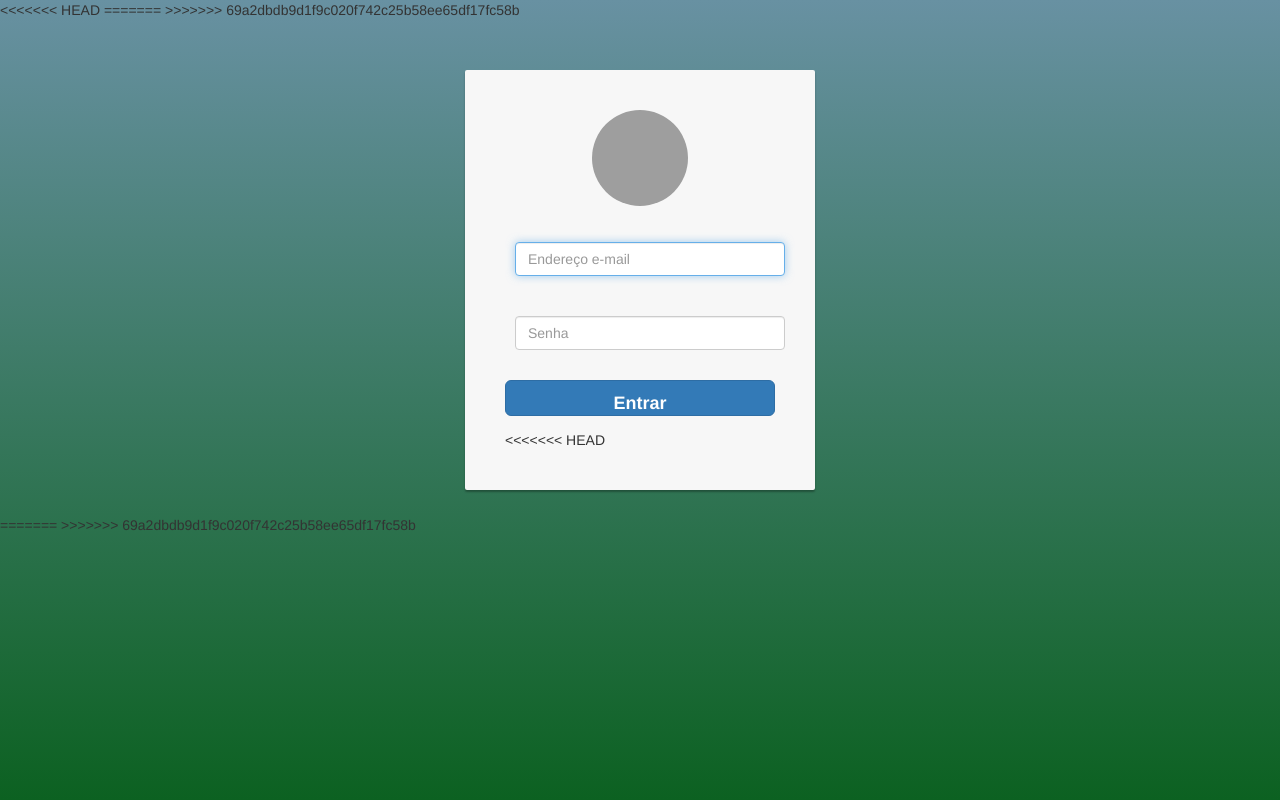
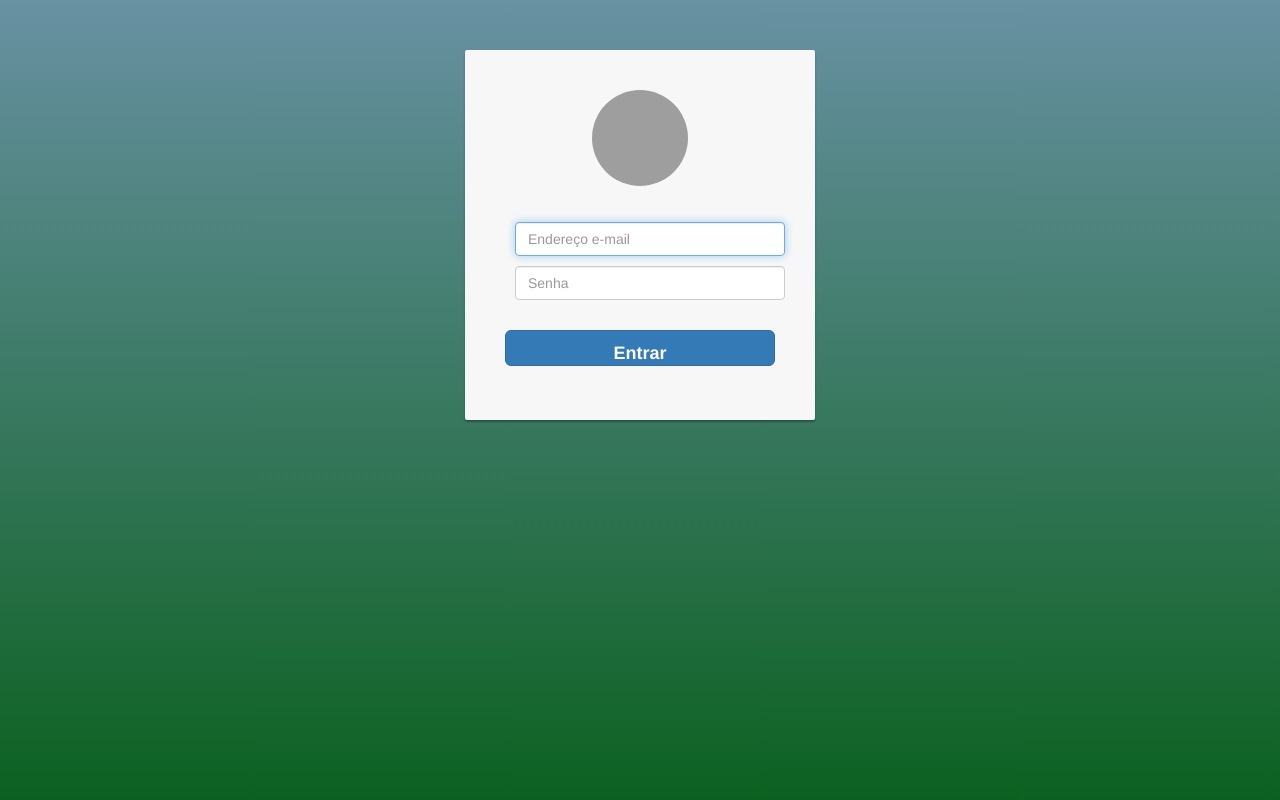
Before and after one commit to pauloonovais/projeto-apresentacao, a PHP site: page /view/login.php in a window 1280 px wide. Run offline with PHP 8.4, Linux system fonts and the light colour scheme; grey boxes are pictures that could not be loaded.

Commit message:
22/03/2018

```diff
--- a/view/login.php
+++ b/view/login.php
@@ -1,8 +1,6 @@
 <link href="//maxcdn.bootstrapcdn.com/bootstrap/3.3.0/css/bootstrap.min.css" rel="stylesheet" id="bootstrap-css">
 <link href="../css/login.css " rel="stylesheet">
 <script src="../js/login.js"></script>
-
-<<<<<<< HEAD
 <!--
     you can substitue the span of reauth email for a input with the email and
     include the remember me checkbox
@@ -10,8 +8,7 @@
 
 
 
-=======
->>>>>>> 69a2dbdb9d1f9c020f742c25b58ee65df17fc58b
+
 <div class="container">
 
     <?php
@@ -37,17 +34,15 @@
         <form action="login.php" method="post">
             <span id="reauth-email" class="reauth-email"> </span>
             <input type="email" id="email" name="email" class="form-control" placeholder="Endereço e-mail" required autofocus>
-            <br>
+
             <input type="password" id="senha" name="senha" class="form-control" placeholder="Senha" required>
             <br>
             <button class="btn btn-lg btn-primary btn-block btn-signin" type="submit">Entrar</button>
         </form>
 
-<<<<<<< HEAD
 
     </div>
 
     </div><!-- /card-container -->
-=======
+
     </div>
->>>>>>> 69a2dbdb9d1f9c020f742c25b58ee65df17fc58b
```
Also changed, not shown: App/DAO/EntradaDAO.php (+19 -1 lines), view/estoque.php (+5 -2 lines).
